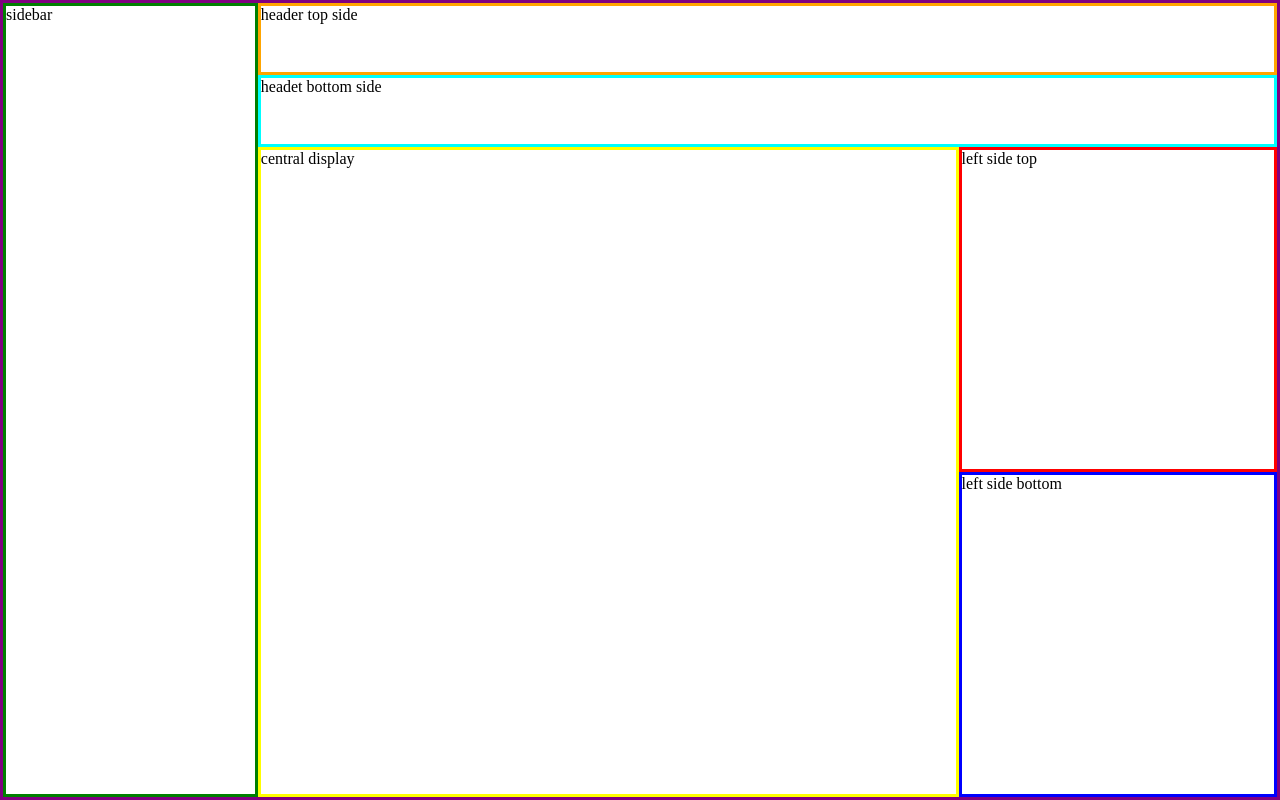
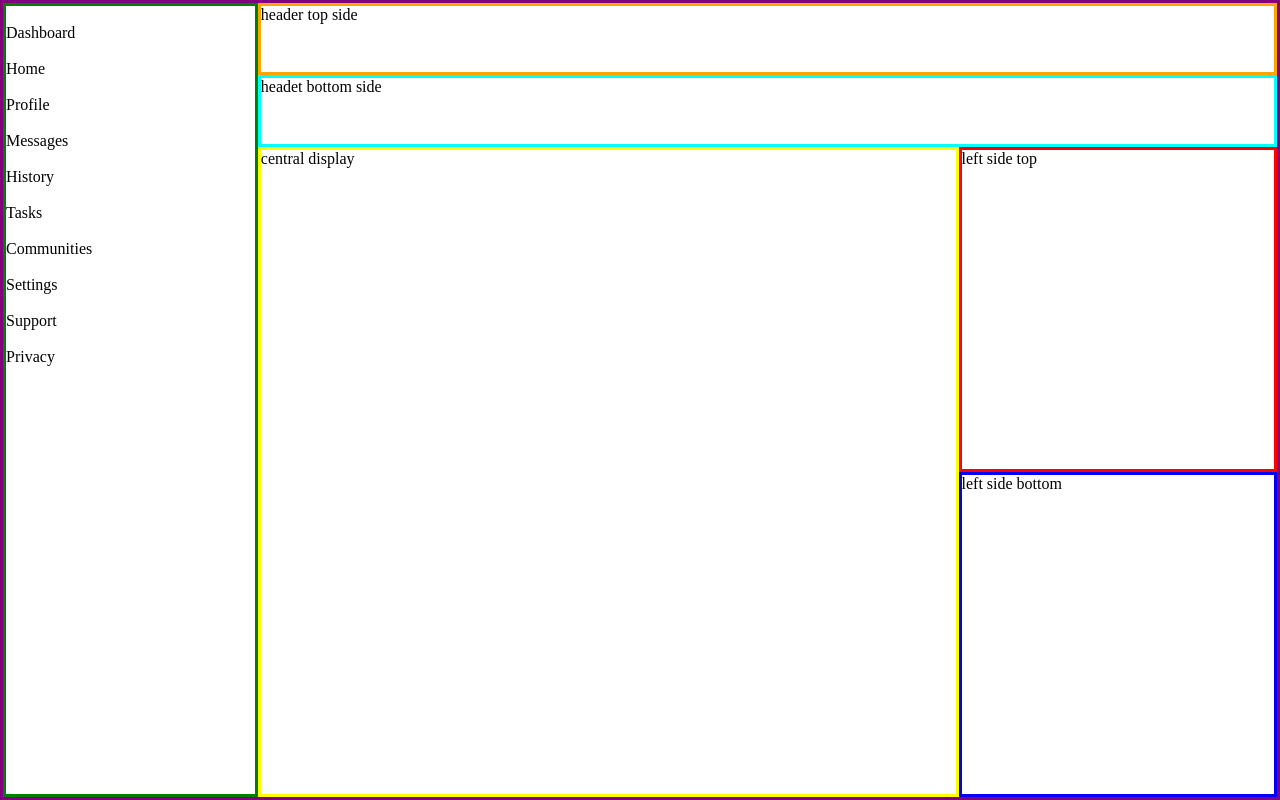
Before and after one commit to Papy-La-Taupe/admin_Dashboard_TOP, a plain HTML site: page index.html in a window 1280 px wide. Drawn offline with Linux system fonts and the light colour scheme.

Commit message:
add sidebar skeleton

```diff
--- a/index.html
+++ b/index.html
@@ -10,7 +10,48 @@
     <div id="BackgroundGrid">
         <div id="HeaderTopSide">header top side</div>
         <div id="HeaderBottomSide">headet bottom side</div>
-        <div id="Sidebar">sidebar</div>
+        <div id="Sidebar">
+            <div id="MainLogoBox">
+                <img id="MainLogo">
+                <div id="Dashboard">Dashboard</div>
+            </div>
+            <div id="MenuBox">
+                <img id="Logo">
+                <div id="Home">Home</div>
+            </div>
+            <div id="MenuBox">
+                <img id="Logo">
+                <div id="Profile">Profile</div>
+            </div>
+            <div id="MenuBox">
+                <img id="Logo">
+                <div id="Messages">Messages</div>
+            </div>
+            <div id="MenuBox">
+                <img id="Logo">
+                <div id="History">History</div>
+            </div>
+            <div id="MenuBox">
+                <img id="Logo">
+                <div id="Tasks">Tasks</div>
+            </div>
+            <div id="MenuBox">
+                <img id="Logo">
+                <div id="Communities" class="Communities">Communities</div>
+            </div>
+            <div id="MenuBox">
+                <img id="Logo">
+                <div id="Settings">Settings</div>
+            </div>
+            <div id="MenuBox">
+                <img id="Logo">
+                <div id="Support">Support</div>
+            </div>
+            <div id="MenuBox">
+                <img id="Logo">
+                <div id="Privacy">Privacy</div>
+            </div>
+        </div>
         <div id="CentralDisplay">central display</div>
         <div id="LeftSideTop">left side top</div>
         <div id="LeftSideBottom">left side bottom</div>
```
